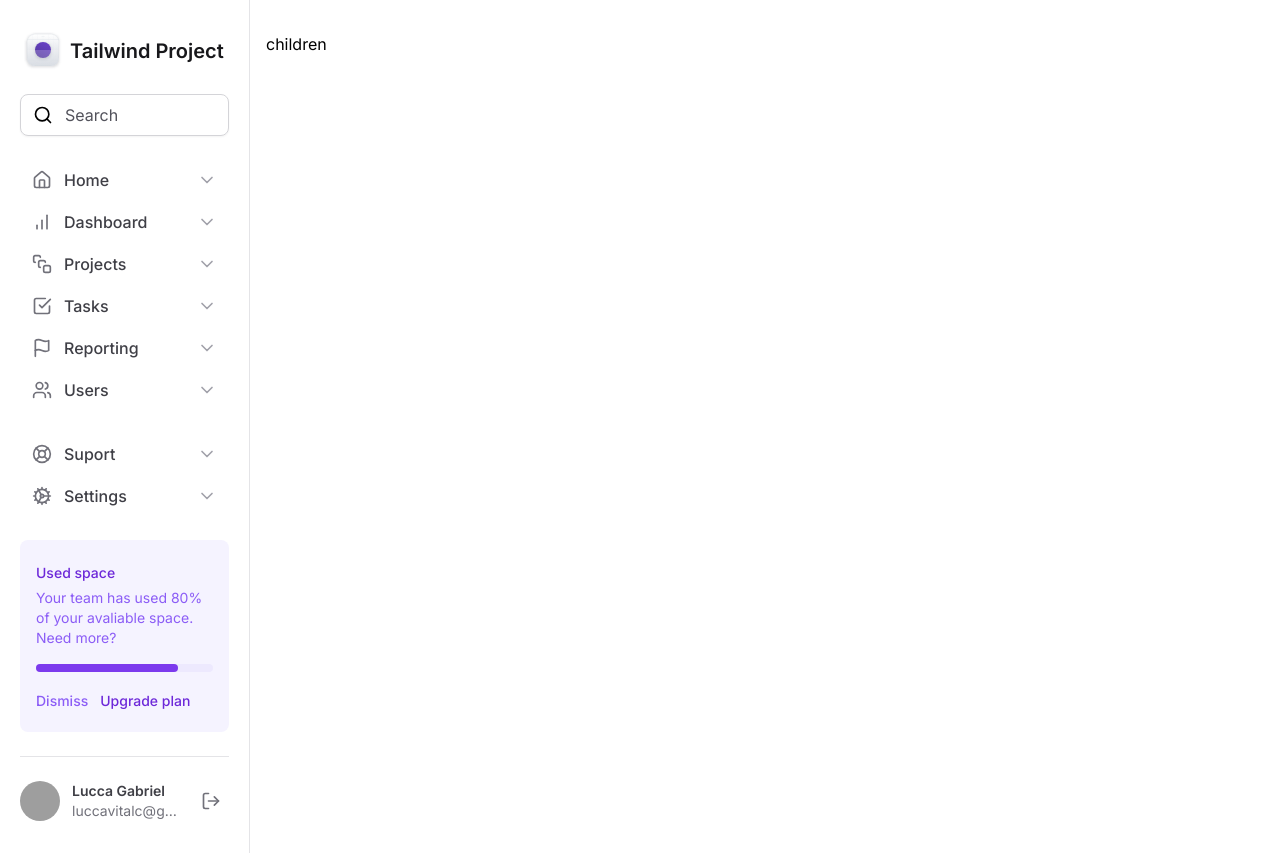
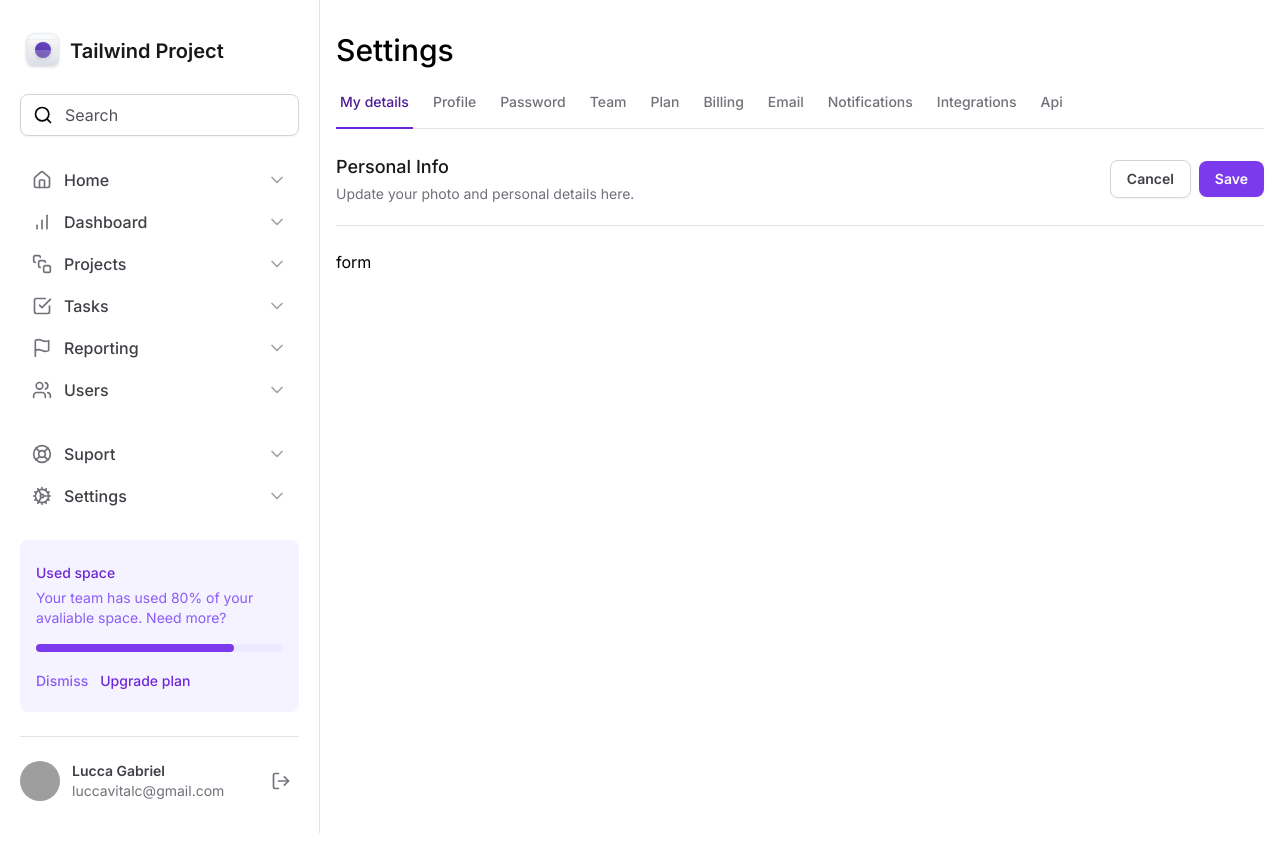
Before and after one commit to luccagbr/tailwind-project, a Next.js app: page / in a window 1280 px wide. Built offline with nearby package versions, Linux system fonts and the light colour scheme; grey boxes are pictures that could not be loaded.

Commit message:
feat: componentization of form buttons and inputs started

```diff
--- a/package.json
+++ b/package.json
@@ -9,12 +9,14 @@
     "lint": "next lint"
   },
   "dependencies": {
+    "@radix-ui/react-tabs": "^1.0.4",
     "@types/node": "20.12.8",
     "@types/react": "18.3.1",
     "@types/react-dom": "18.3.0",
     "autoprefixer": "10.4.19",
     "eslint": "8.57.0",
     "eslint-config-next": "14.2.3",
+    "framer-motion": "^11.1.7",
     "lucide-react": "^0.377.0",
     "next": "14.2.3",
     "postcss": "8.4.38",
--- a/src/app/layout.tsx
+++ b/src/app/layout.tsx
@@ -15,9 +15,9 @@
   children: React.ReactNode
 }) {
   return (
-    <html lang='pt-br'>
+    <html lang='pt-br' className='antialiased'>
       <body className={inter.className}>
-        <div className='grid min-h-screen grid-cols-[250px_1fr]'>
+        <div className='grid min-h-screen lg:grid-cols-app'>
           <SideBar />
           <main className='px-4 pb-12 pt-8'>{children}</main>
         </div>
--- a/src/app/page.tsx
+++ b/src/app/page.tsx
@@ -1,3 +1,38 @@
+import { SettingsTabs } from '@/components/SettingsTabs/Index'
+
 export default function Home() {
-  return <>children</>
+  return (
+    <>
+      <h1 className='text-3xl font-medium'>Settings</h1>
+
+      <SettingsTabs />
+
+      <div className='mt-6 flex flex-col'>
+        <div className='flex items-center justify-between border-b border-zinc-200 pb-5'>
+          <div className='space-y-1'>
+            <h2 className='text-lg font-medium text-zinc-900'>Personal Info</h2>
+            <span className='text-sm text-zinc-500'>
+              Update your photo and personal details here.
+            </span>
+          </div>
+          <div className='flex items-center gap-2'>
+            <button
+              type='button'
+              className='rounded-lg border border-zinc-300 px-4 py-2 text-sm font-semibold text-zinc-700 shadow-sm hover:bg-zinc-50'>
+              Cancel
+            </button>
+            <button
+              type='submit'
+              form='settings'
+              className='rounded-lg bg-violet-600 px-4 py-2 text-sm font-semibold text-white shadow-sm hover:bg-violet-700'>
+              Save
+            </button>
+          </div>
+        </div>
+        <form id='settings' className='mt-6 flex w-full flex-col'>
+          form
+        </form>
+      </div>
+    </>
+  )
 }
--- /dev/null
+++ b/src/components/SettingsTabs/Index.tsx
@@ -0,0 +1,58 @@
+'use client'
+
+import * as Tabs from '@radix-ui/react-tabs'
+import { TabItem } from './TabItem'
+import { useState } from 'react'
+
+export function SettingsTabs() {
+  const [currentTab, setCurrentTab] = useState('tab1')
+
+  return (
+    <Tabs.Root value={currentTab} onValueChange={setCurrentTab}>
+      <Tabs.List className='mt-6 flex w-full items-center gap-4 border-b border-zinc-200'>
+        <TabItem
+          value='tab1'
+          title='My details'
+          isSelected={currentTab === 'tab1'}
+        />
+        <TabItem
+          value='tab2'
+          title='Profile'
+          isSelected={currentTab === 'tab2'}
+        />
+        <TabItem
+          value='tab3'
+          title='Password'
+          isSelected={currentTab === 'tab3'}
+        />
+        <TabItem value='tab4' title='Team' isSelected={currentTab === 'tab4'} />
+        <TabItem value='tab5' title='Plan' isSelected={currentTab === 'tab5'} />
+        <TabItem
+          value='tab6'
+          title='Billing'
+          isSelected={currentTab === 'tab6'}
+        />
+        <TabItem
+          value='tab7'
+          title='Email'
+          isSelected={currentTab === 'tab7'}
+        />
+        <TabItem
+          value='tab8'
+          title='Notifications'
+          isSelected={currentTab === 'tab8'}
+        />
+        <TabItem
+          value='tab9'
+          title='Integrations'
+          isSelected={currentTab === 'tab9'}
+        />
+        <TabItem
+          value='tab10'
+          title='Api'
+          isSelected={currentTab === 'tab10'}
+        />
+      </Tabs.List>
+    </Tabs.Root>
+  )
+}
--- /dev/null
+++ b/src/components/SettingsTabs/TabItem.tsx
@@ -0,0 +1,25 @@
+import * as Tabs from '@radix-ui/react-tabs'
+import { motion } from 'framer-motion'
+
+export interface TabItemProps {
+  value: string
+  title: string
+  isSelected?: boolean
+}
+
+export function TabItem({ value, title, isSelected }: TabItemProps) {
+  return (
+    <Tabs.Trigger
+      value={value}
+      className='relative px-1 pb-4 text-sm font-medium text-zinc-500 hover:text-violet-700 data-[state=active]:text-violet-900'>
+      <span>{title}</span>
+
+      {isSelected && (
+        <motion.div
+          layoutId='active-tab'
+          className='absolute -bottom-px left-0 right-0 h-0.5 bg-violet-700'
+        />
+      )}
+    </Tabs.Trigger>
+  )
+}
--- a/src/components/Sidebar/Profile.tsx
+++ b/src/components/Sidebar/Profile.tsx
@@ -1,3 +1,4 @@
+/* eslint-disable @next/next/no-img-element */
 import { LogOut } from 'lucide-react'
 
 export function Profile() {
--- a/tailwind.config.js
+++ b/tailwind.config.js
@@ -4,7 +4,7 @@
   theme: {
     extend: {
       gridTemplateColumns: {
-        app: 'minmax(18rem, 28rem) 1fr',
+        app: 'minmax(18rem, 20rem) 1fr',
         profile: 'max-content 1fr min-content',
       },
     },
```
Also changed, not shown: 1 other file (tests, documents, lock files or other folders).
